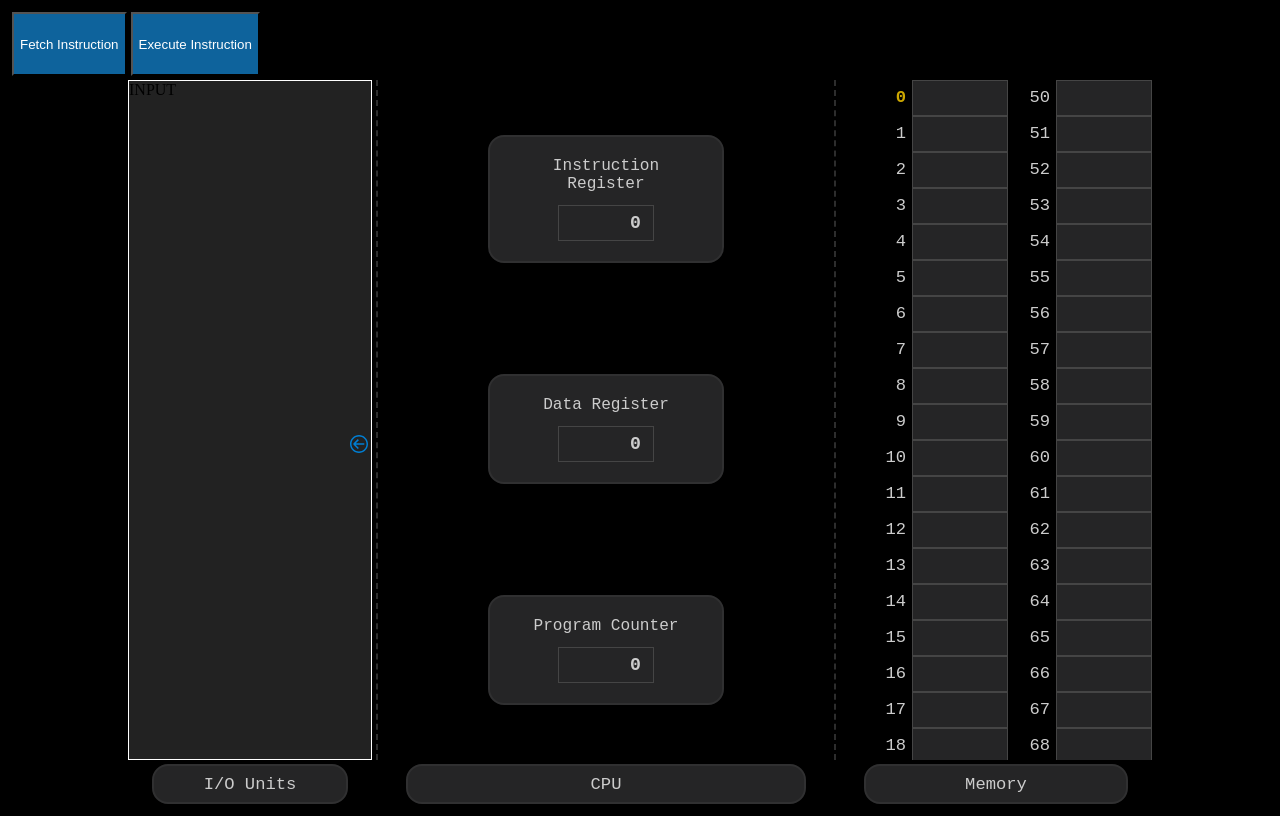
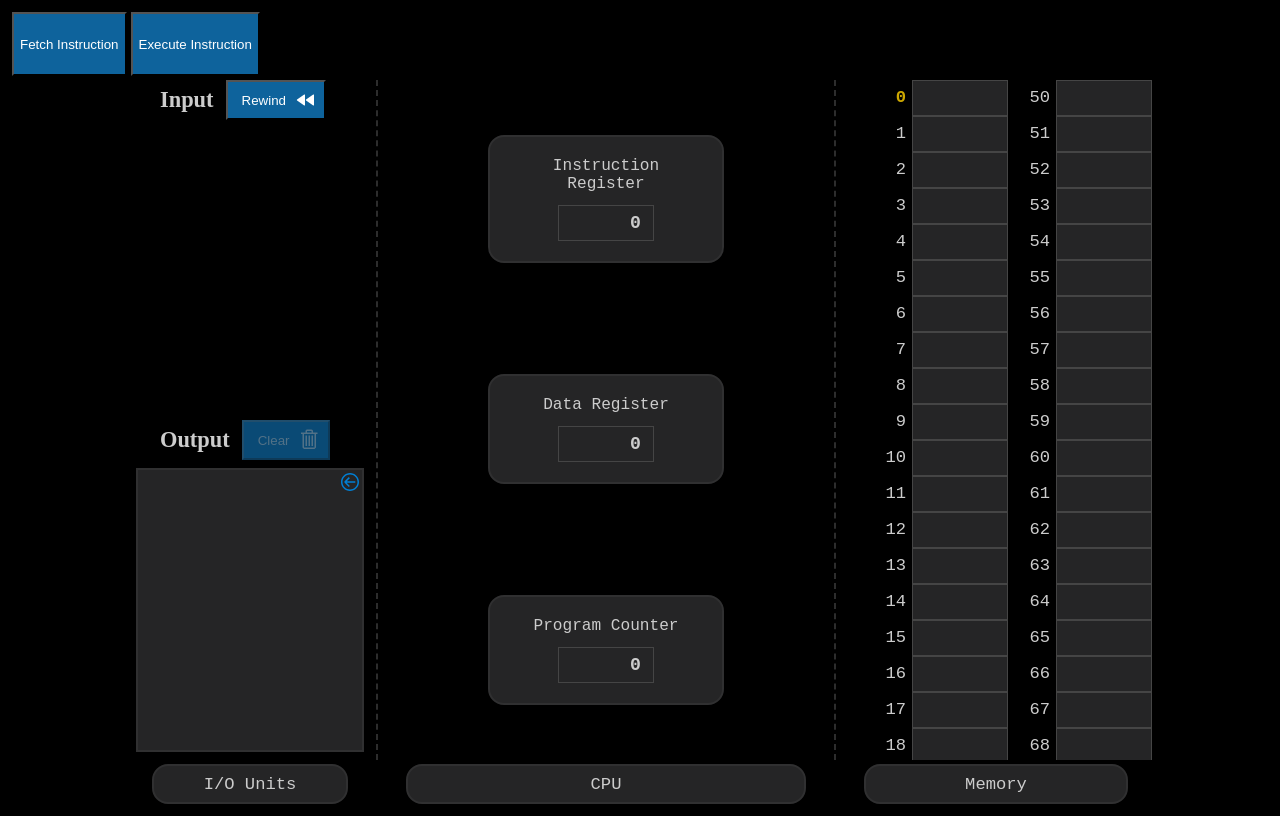
Before and after one commit to rafrafraf1/vic-ide-fork, a React (Create React App) app: page / in a window 1280 px wide. Built offline with nearby package versions, Linux system fonts and the light colour scheme.

Commit message:
Output Clear button and improve Output UI

```diff
--- a/src/App.tsx
+++ b/src/App.tsx
@@ -164,6 +164,10 @@ function App(props: AppProps): JSX.Element {
     );
   }, [animate, computer]);
 
+  const handleClearOutputClick = React.useCallback(() => {
+    setOutput(emptyOutput());
+  }, []);
+
   const handleMemoryCellChange = React.useCallback(
     (address: Address, value: Value | null): void => {
       setComputer(writeMemory(address, value));
@@ -196,6 +200,7 @@ function App(props: AppProps): JSX.Element {
         className="App-Computer-Cont"
         computer={computer}
         output={output}
+        onClearOutputClick={handleClearOutputClick}
         onMemoryCellChange={handleMemoryCellChange}
         onInstructionRegister={handleInstructionRegister}
         onDataRegisterChange={handleDataRegisterChange}
--- a/src/Computer/Output.ts
+++ b/src/Computer/Output.ts
@@ -25,6 +25,10 @@ export function emptyOutput(): OutputState {
   return {
     lines: [],
   };
+}
+
+export function isOutputEmpty(output: OutputState): boolean {
+  return output.lines.length === 0;
 }
 
 export function printValue(value: Value): (output: OutputState) => OutputState {
--- /dev/null
+++ b/src/UI/Components/Button.css
@@ -0,0 +1,21 @@
+.Button {
+  color: var(--vscode-button-foreground);
+  background-color: var(--vscode-button-background);
+  margin-right: 4px;
+  display: flex;
+  align-items: center;
+}
+
+.Button:hover {
+  background-color: var(--vscode-button-hoverBackground);
+}
+
+.Button:disabled {
+  background-color: var(--vscode-button-background);
+  color: var(--vscode-disabledForeground);
+  opacity: 0.75;
+}
+
+.Button-Label {
+  margin: 0 8px;
+}
--- /dev/null
+++ b/src/UI/Components/Button.tsx
@@ -0,0 +1,26 @@
+import "./Button.css"; // eslint-disable-line @typescript-eslint/no-import-type-side-effects
+
+export interface ButtonProps {
+  children?: React.ReactNode;
+  disabled?: boolean;
+  onClick?: () => void;
+}
+
+export function Button(props: ButtonProps): JSX.Element {
+  const { children, disabled, onClick } = props;
+  return (
+    <button disabled={disabled} className="Button" onClick={onClick}>
+      {children}
+    </button>
+  );
+}
+
+export interface ButtonLabelProps {
+  children?: React.ReactNode;
+}
+
+export function ButtonLabel(props: ButtonLabelProps): JSX.Element {
+  const { children } = props;
+
+  return <span className="Button-Label">{children}</span>;
+}
--- a/src/UI/Simulator/Computer.css
+++ b/src/UI/Simulator/Computer.css
@@ -38,10 +38,22 @@
 
   display: grid;
   grid-template-columns: auto;
-  grid-template-rows: 1fr 1fr;
-  row-gap: 24px;
-  background: #222;
-  border: 1px solid white;
+  grid-template-rows: fit-content(0) 1fr fit-content(0) 1fr;
+}
+
+.Computer-IoTitleRow {
+  height: 40px;
+  display: flex;
+  align-items: stretch;
+}
+
+.Computer-IoTitleRowHeading {
+  align-self: center;
+  color: var(--vscode-notifications-foreground);
+  font-weight: bold;
+  margin: 0 12px;
+  margin-left: 32px;
+  font-size: 140%;
 }
 
 .Computer-Cpu {
--- a/src/UI/Simulator/Computer.tsx
+++ b/src/UI/Simulator/Computer.tsx
@@ -5,15 +5,18 @@ import {
   ValueCellInput,
   type ValueCellInputHandle,
 } from "../ValueCellInput";
+import { Button, ButtonLabel } from "../Components/Button";
 import {
   type ComputerState,
   type MemoryCell,
   memoryRead,
 } from "../../Computer/Computer";
+import { type OutputState, isOutputEmpty } from "../../Computer/Output";
 import type { Address } from "../../Computer/Instruction";
 import { Output } from "./Output";
-import type { OutputState } from "../../Computer/Output";
+import { RiRewindMiniFill } from "react-icons/ri";
 import type { Value } from "../../Computer/Value";
+import { VscTrash } from "react-icons/vsc";
 import { assertNever } from "assert-never";
 import classNames from "classnames";
 import { nonNull } from "../../Functional/Nullability";
@@ -62,6 +65,7 @@ export interface ComputerProps {
   className?: string;
   computer: ComputerState;
   output: OutputState;
+  onClearOutputClick?: () => void;
   onMemoryCellChange?: (address: Address, value: Value | null) => void;
   onInstructionRegister?: (value: Value) => void;
   onDataRegisterChange?: (value: Value) => void;
@@ -74,6 +78,7 @@ export const Computer = React.forwardRef<ComputerHandle, ComputerProps>(
       className,
       computer,
       output,
+      onClearOutputClick,
       onMemoryCellChange,
       onInstructionRegister,
       onDataRegisterChange,
@@ -119,7 +124,24 @@ export const Computer = React.forwardRef<ComputerHandle, ComputerProps>(
     return (
       <div className={classNames(className, "Computer-Root")}>
         <div className="Computer-Io">
+          <div className="Computer-IoTitleRow">
+            <span className="Computer-IoTitleRowHeading">Input</span>
+            <Button>
+              <ButtonLabel>Rewind</ButtonLabel>
+              <RiRewindMiniFill size={24} />
+            </Button>
+          </div>
           <div>INPUT</div>
+          <div className="Computer-IoTitleRow">
+            <span className="Computer-IoTitleRowHeading">Output</span>
+            <Button
+              disabled={isOutputEmpty(output)}
+              onClick={onClearOutputClick}
+            >
+              <ButtonLabel>Clear</ButtonLabel>
+              <VscTrash size={24} />
+            </Button>
+          </div>
           <Output output={output} />
         </div>
         <div className="Computer-Divider Computer-Divider1"></div>
--- a/src/UI/Simulator/Output.css
+++ b/src/UI/Simulator/Output.css
@@ -1,4 +1,7 @@
 .Output-Root {
+  margin: 8px;
+  background: var(--vscode-notifications-background);
+  border: 2px solid var(--vscode-notifications-border);
   color: var(--vscode-foreground);
   font-size: 140%;
   font-family: monospace;
```
